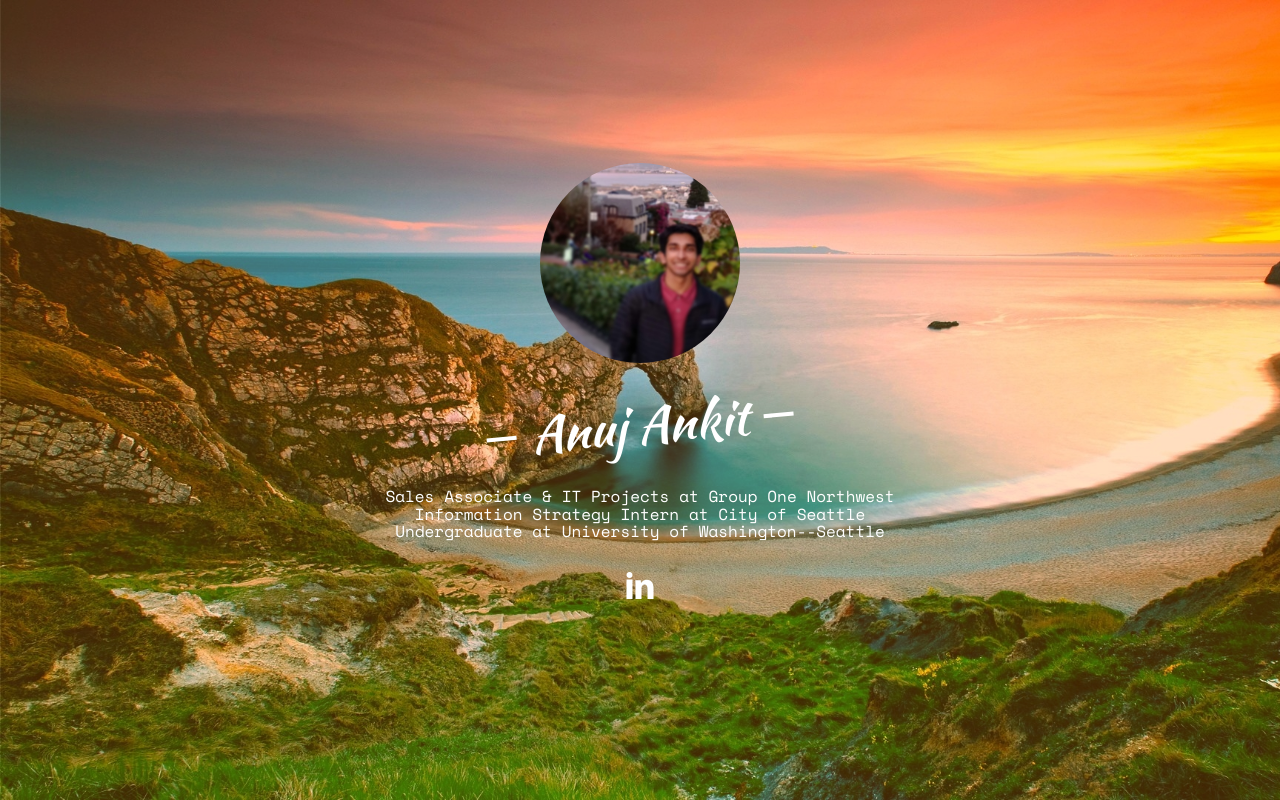
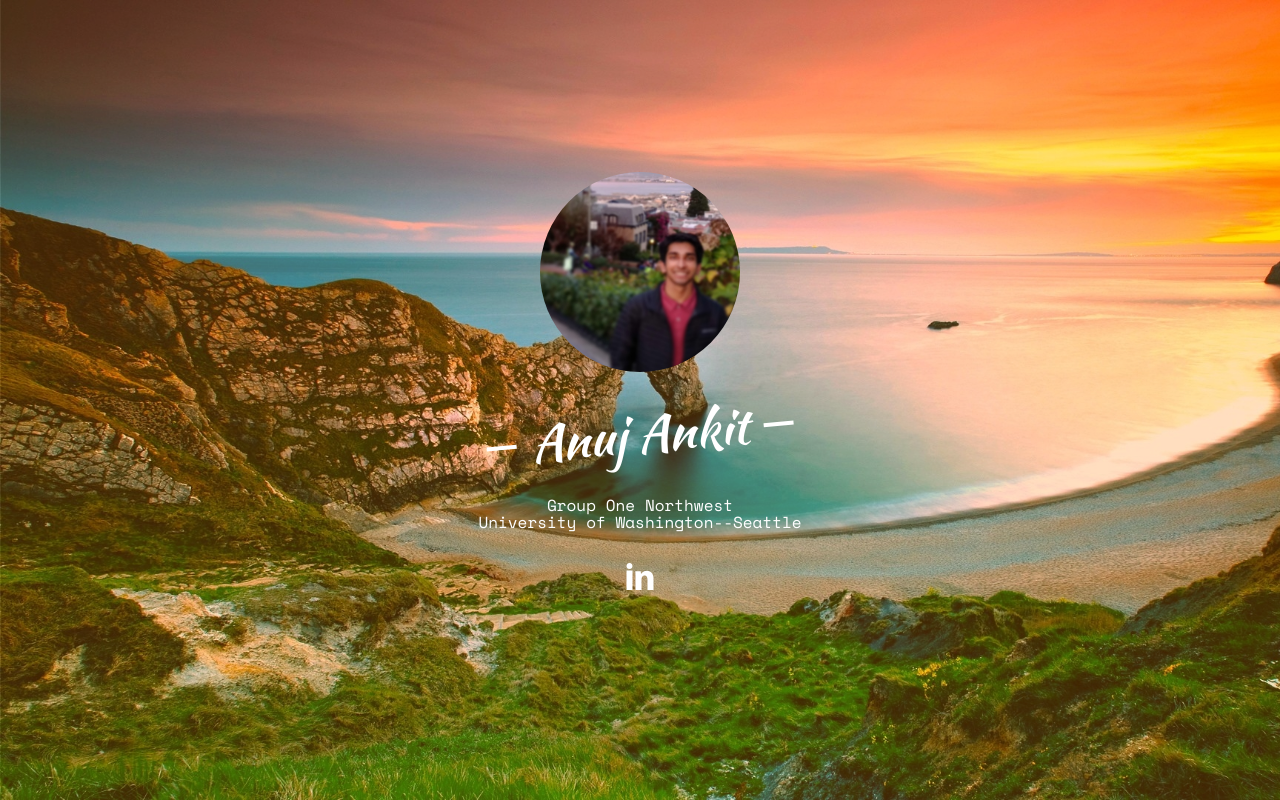
Before and after one commit to anujankit/anujankit.github.io, a plain HTML site: page index.html in a window 1280 px wide. Drawn offline with nearby package versions, Linux system fonts and the light colour scheme; some packages are replaced by stand-ins of ours; no server answers; files whose address does not match are found by name.

Commit message:
Update index.html

```diff
--- a/index.html
+++ b/index.html
@@ -55,9 +55,8 @@
 						<div class="display-tc js-fullheight animate-box" data-animate-effect="fadeIn">
 							<div class="profile-thumb" style="background: url(images/user-3.jpg);"></div>
 							<h1><span>Anuj Ankit</span></h1>
-							<h3><span>Sales Associate & IT Projects at Group One Northwest</span></h3>
-							<h3><span>Information Strategy Intern at City of Seattle</span></h3>
-							<h3><span>Undergraduate at University of Washington--Seattle</span></h3>
+							<h3><span>Group One Northwest</span></h3>
+							<h3><span>University of Washington--Seattle</span></h3>
 							<p>
 								<ul class="fh5co-social-icons">
 									<li><a href="https://www.linkedin.com/in/anuj-ankit-ba599a122/"><i class="icon-linkedin2"></i></a></li>
```
